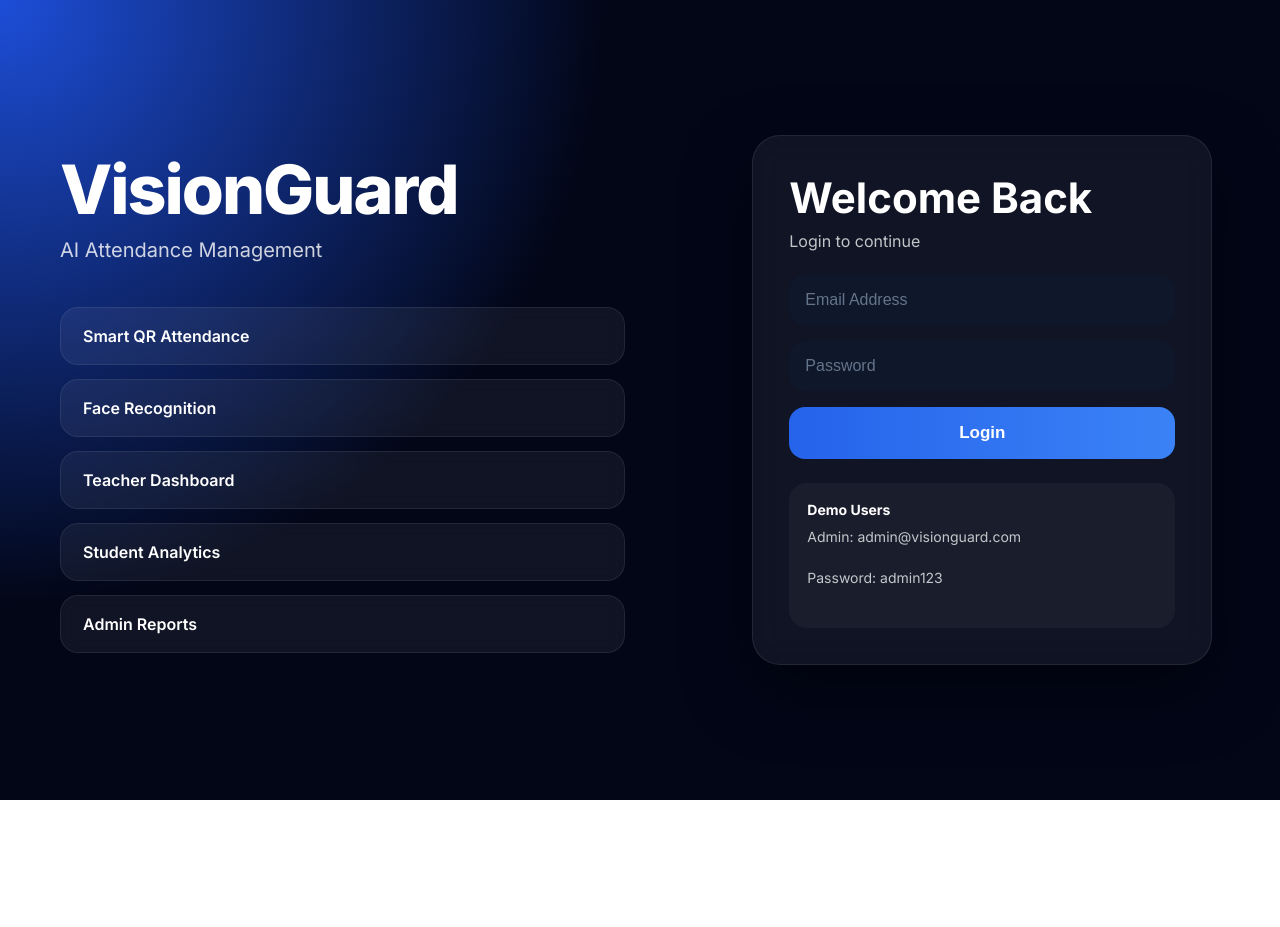
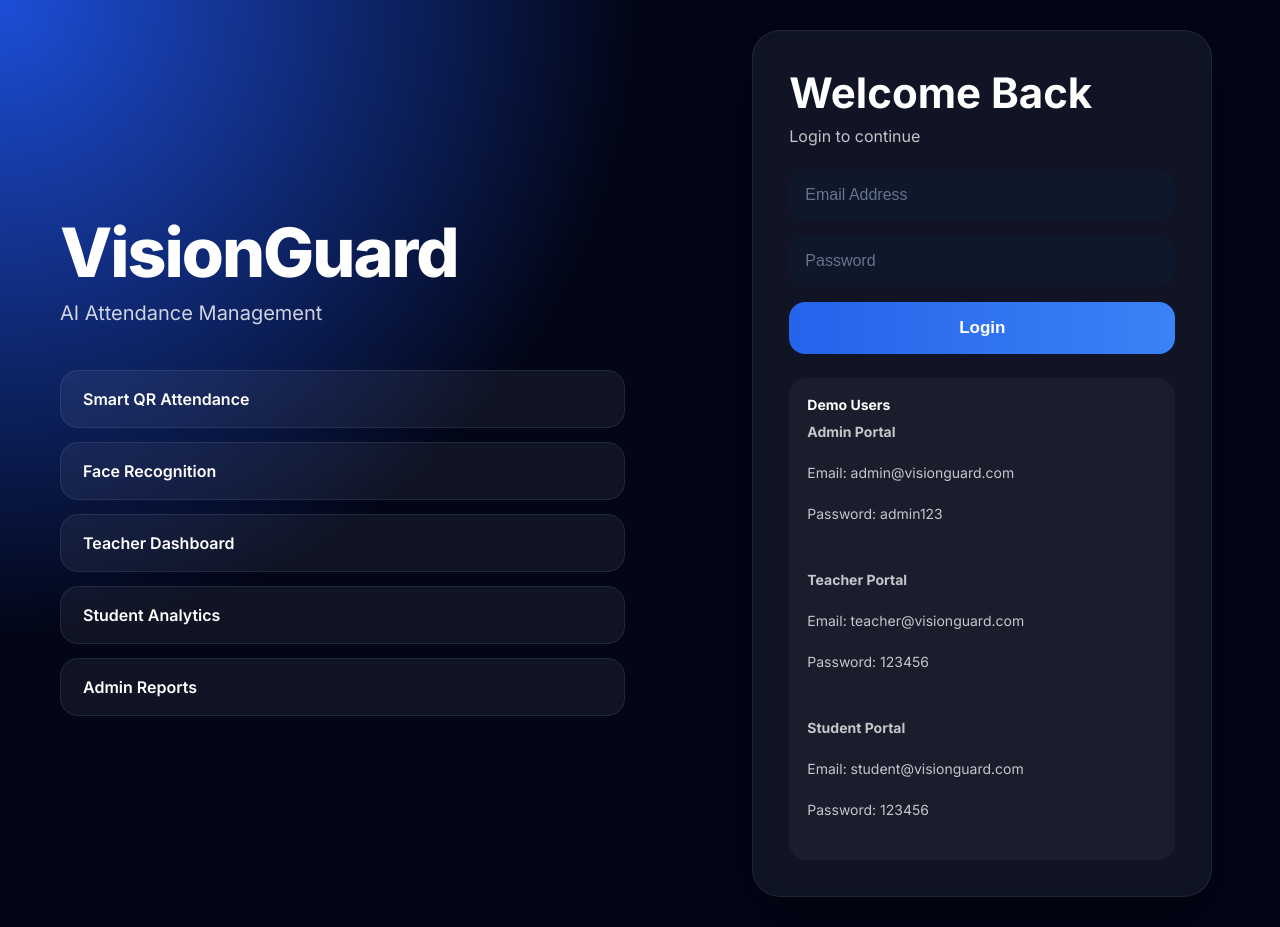
Before and after one commit to kritika038/VisionGuard-Smart-Campus, a React (Create React App) app in the folder frontend/: page / in a window 1280 px wide. Before the commit the page ends 800 px from the top, so only its background shows below. Built offline with nearby package versions, Linux system fonts and the light colour scheme; no server answers.

Commit message:
Update login page demo users credentials

```diff
--- a/frontend/src/pages/Login.js
+++ b/frontend/src/pages/Login.js
@@ -28,7 +28,7 @@ function Login() {
       } else {
         window.location.href = "/student";
       }
-    } catch {
+    } catch (err) {
       setError("Invalid Email or Password");
     } finally {
       setLoading(false);
@@ -75,12 +75,28 @@ function Login() {
 
           {error && <div className="error-box">{error}</div>}
 
-          <button type="submit">{loading ? "Please Wait..." : "Login"}</button>
+          <button type="submit">
+            {loading ? "Please Wait..." : "Login"}
+          </button>
 
           <div className="demo-box">
             <h4>Demo Users</h4>
-            <p>Admin: admin@visionguard.com</p>
+
+            <p><strong>Admin Portal</strong></p>
+            <p>Email: admin@visionguard.com</p>
             <p>Password: admin123</p>
+
+            <br />
+
+            <p><strong>Teacher Portal</strong></p>
+            <p>Email: teacher@visionguard.com</p>
+            <p>Password: 123456</p>
+
+            <br />
+
+            <p><strong>Student Portal</strong></p>
+            <p>Email: student@visionguard.com</p>
+            <p>Password: 123456</p>
           </div>
         </form>
       </div>
```
